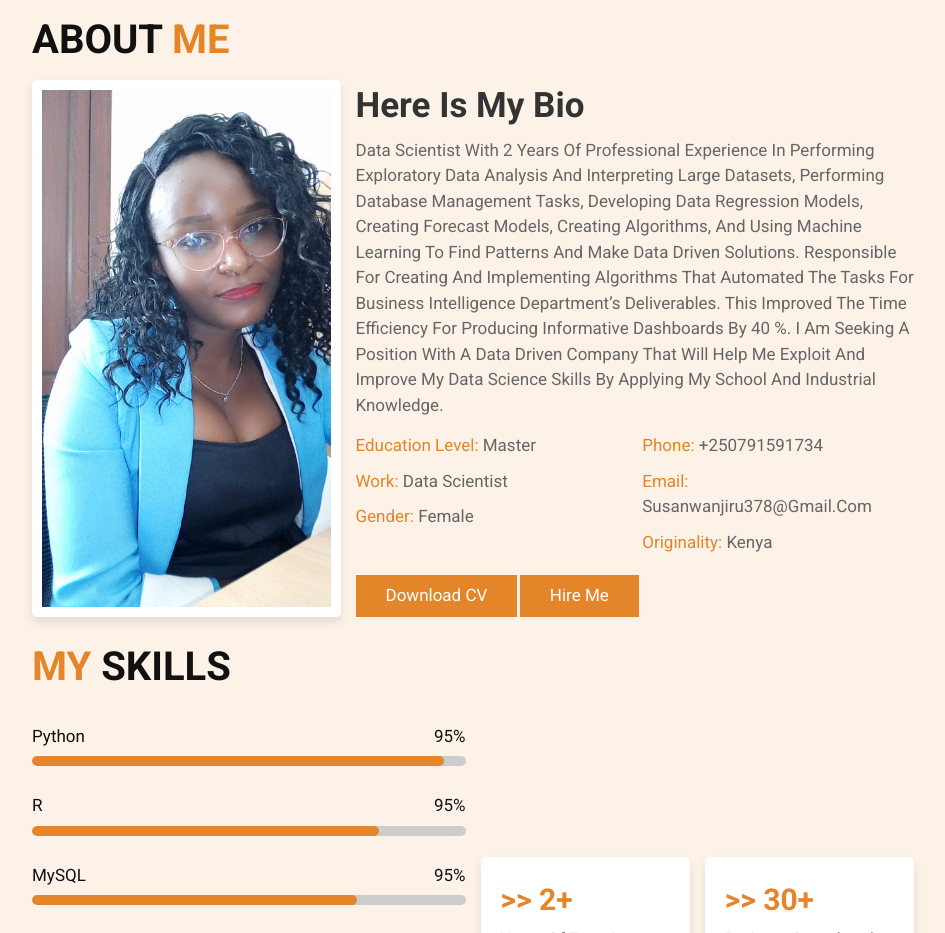
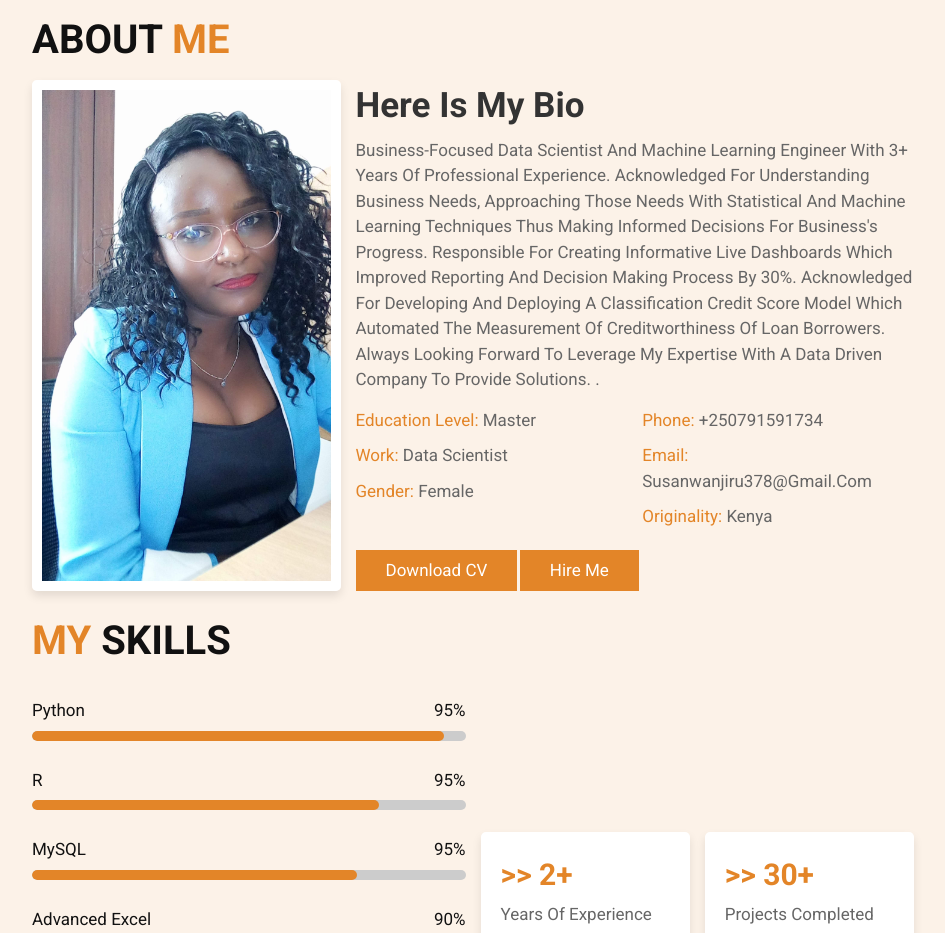
Before and after one commit to Susan378/Susan378.github.io, a plain HTML site: page index.html in a window 1280 px wide. Shown: the part 800-1733 px from the top of the page, without its empty margins (317-1262 px from the left). Drawn offline with Linux system fonts and the light colour scheme; a script that the page names is missing.

Commit message:
Update index.html

```diff
--- a/index.html
+++ b/index.html
@@ -84,14 +84,20 @@
 
             <div class="content">
                 <h3> Here is my Bio </h3>
-                <p>Data Scientist with 2 years of professional experience in performing exploratory data analysis
-                    and interpreting large datasets, performing database management tasks, developing data
-                    regression models, creating forecast models, creating algorithms, and using machine learning
-                    to find patterns and make data driven solutions. Responsible for creating and implementing
-                    algorithms that automated the tasks for business intelligence department’s deliverables. This
-                    improved the time efficiency for producing informative dashboards by 40 %. I am seeking a
-                    position with a data driven company that will help me exploit and improve my data science
-                    skills by applying my school and industrial knowledge.</p>
+                <p>Business-focused Data Scientist and Machine Learning
+Engineer with 3+ years of professional experience.
+Acknowledged for understanding business needs,
+approaching those needs with statistical and machine
+learning techniques thus making informed decisions
+for business's progress. Responsible for creating
+informative live dashboards which improved reporting
+and decision making process by 30%. Acknowledged
+for developing and deploying a classification credit
+score model which automated the measurement of
+creditworthiness of loan borrowers. Always looking
+forward to leverage my expertise with a data driven
+company to provide solutions.
+.</p>
                 <div class="box-container">
                     <div class="box">
                         <!-- <p> <span> age : </span> 21 </p> -->
```
